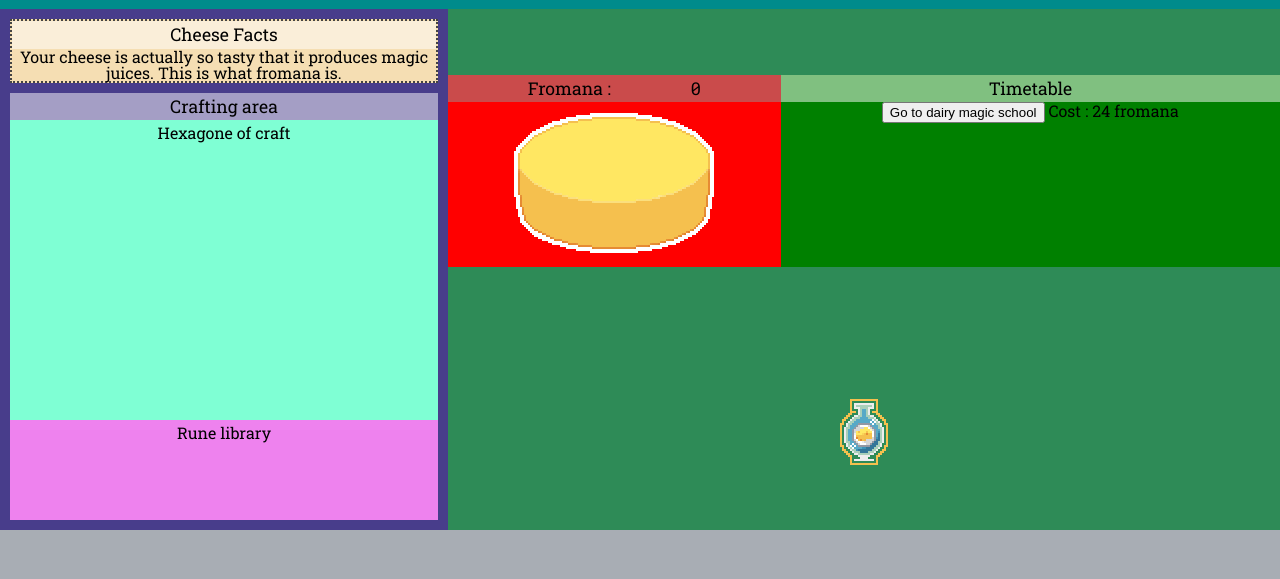
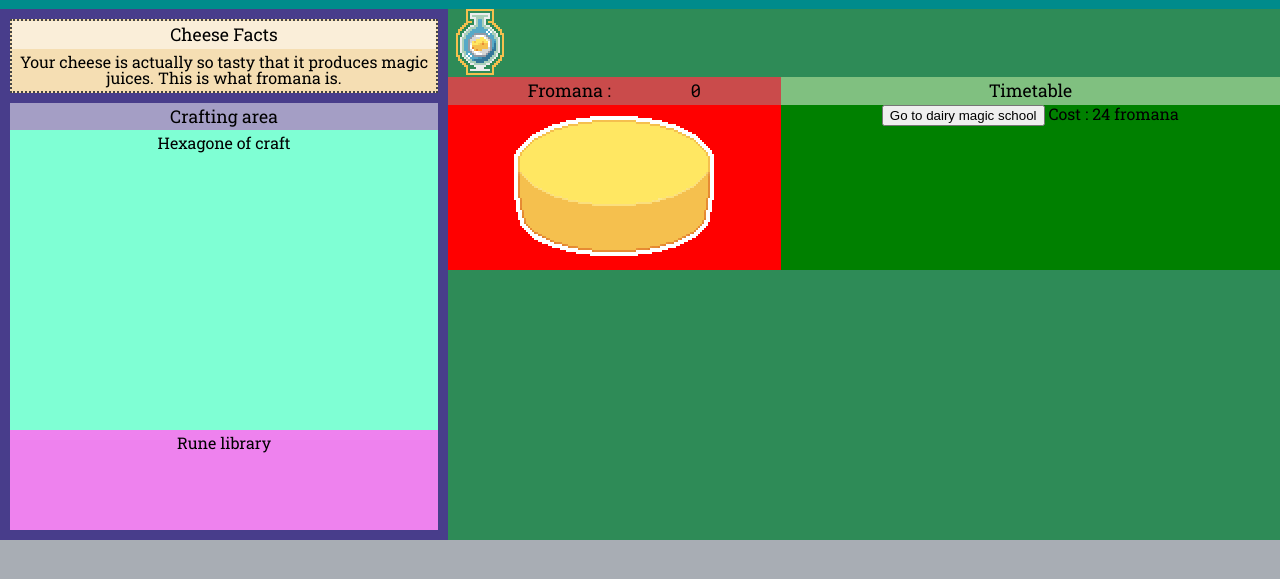
Before and after one commit to amanData/fromagica, a plain HTML site: page index.html in a window 1280 px wide. Shown: the part 85-664 px from the top of the page. Drawn offline with Linux system fonts and the light colour scheme.

Commit message:
minor changes

```diff
--- a/index.html
+++ b/index.html
@@ -30,6 +30,7 @@
 
 		<section class="gameboard">
 			<!-- SCHOOL SECTION -->
+			<div class="fromanaBar"><img src="images/cheese-aseprite/fromana.png"></div>
 			<div class="school">
 				<div id="cheese">
 					<div class="fromana">
@@ -45,10 +46,6 @@
 					</div>
 				</div>
 			</div>
-
-
-
-			<img src="images/cheese-aseprite/fromana.png">
 		</section>
 	</main>
 
--- a/stylesheet.css
+++ b/stylesheet.css
@@ -113,8 +113,11 @@ main {
 	padding: 10px;
 }
 .cheeseFacts {
-	background-color: wheat;
+	background: wheat;
 	border: 2px dotted #444;
+}
+.cheeseFacts p {
+	padding: 5px;
 }
 .craftArea {
 	margin-top: 10px;
@@ -139,12 +142,15 @@ main {
 	width: 65%;
 	display: flex;
 	flex-wrap: wrap;
-	justify-content: space-evenly;
-	align-items: center;
+	align-content: flex-start;
 }
 .school {
 	display: flex;
 	width: 100%;
+}
+.fromanaBar {
+	width:100%;
+	text-align: left;
 }
 #cheese{
 	width: 40%;
```
